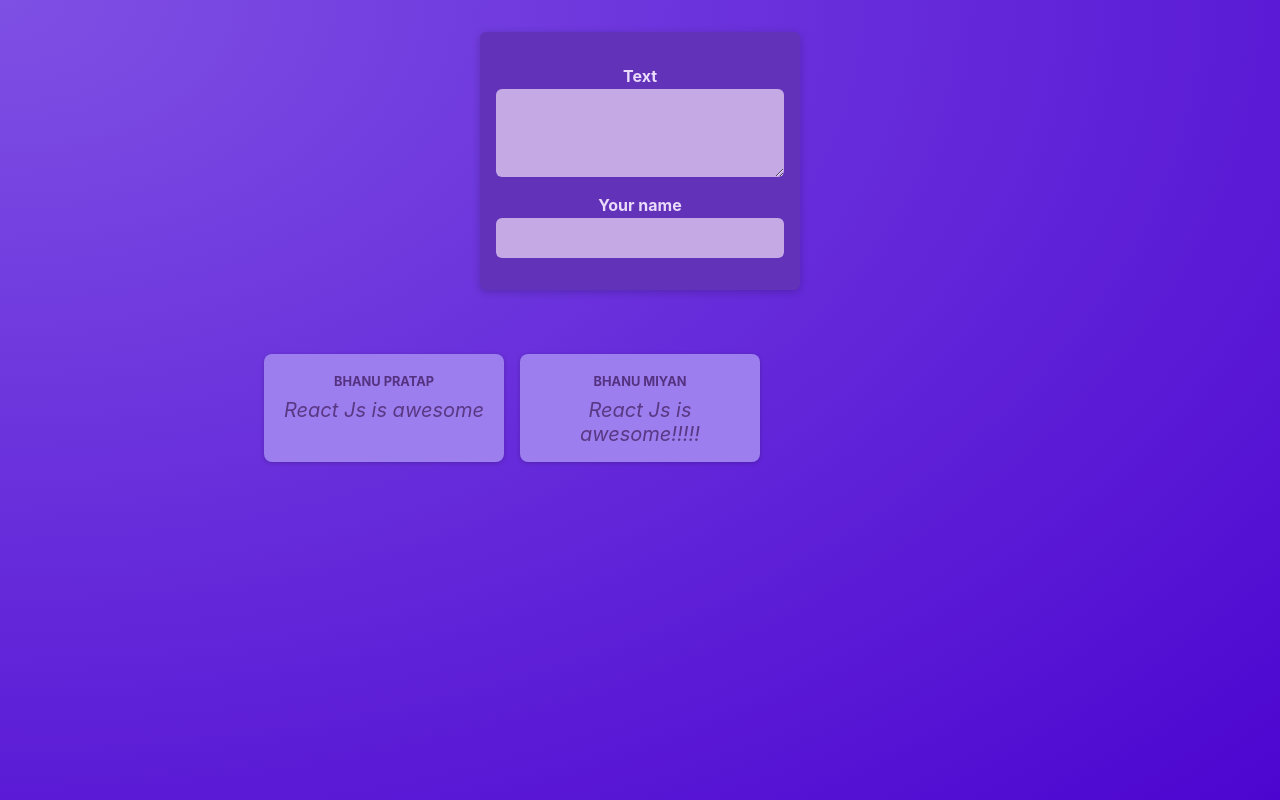
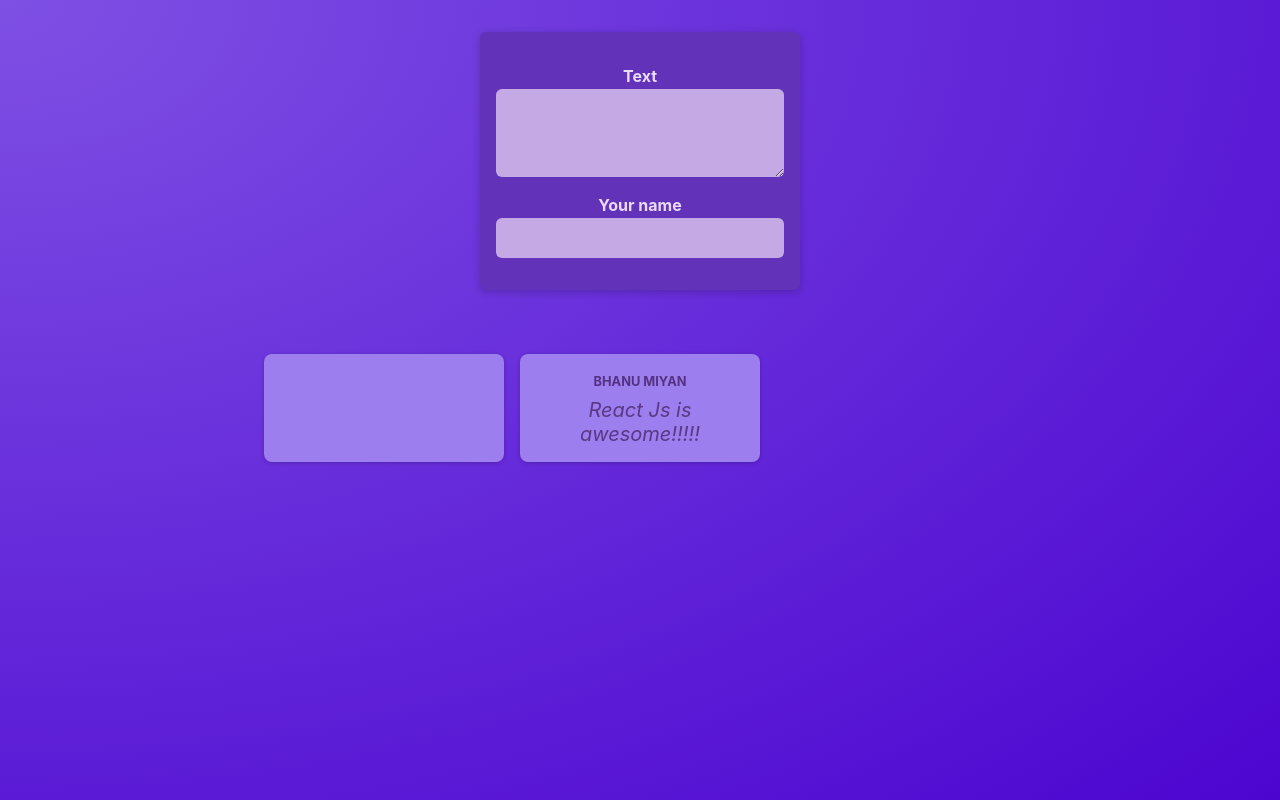
Before and after one commit to thakurbhanu021/Poster-App-ReactJs, a React (Vite) app: page / in a window 1280 px wide. Built offline with nearby package versions, Linux system fonts and the light colour scheme.

Commit message:
lifting state up

```diff
--- a/src/components/NewPost.jsx
+++ b/src/components/NewPost.jsx
@@ -1,15 +1,15 @@
 import classes from './NewPost.module.css';
 
-function NewPost() {
+function NewPost(props) {
   return (
     <form className={classes.form}>
       <p>
         <label htmlFor="body">Text</label>
-        <textarea id="body" required rows={3} />
+        <textarea id="body" required rows={3} onChange={props.onBodyChange}/>
       </p>
       <p>
         <label htmlFor="name">Your name</label>
-        <input type="text" id="name" required />
+        <input type="text" id="name" required  onChange={props.onAuthorChange}/>
       </p>
     </form>
   );
--- a/src/components/PostList.jsx
+++ b/src/components/PostList.jsx
@@ -1,13 +1,24 @@
+import { useState } from "react";
 import NewPost from "./NewPost";
 import Post from "./Post";
 import classes from "./PostList.module.css";
 
-const PostList = () => {
+const PostList = (props) => {
+    const [enteredBody , setEnteredBody] = useState('');
+    const [enteredAuthor , setEnteredAuthor] = useState('');
+
+    const bodyChangeHandler = (event) => {
+        setEnteredBody(event.target.value);
+    }
+
+    const authorChangeHandler = (event) => {
+        setEnteredAuthor(event.target.value)
+    }
     return (
         <>
-        <NewPost/>
+        <NewPost onBodyChange={bodyChangeHandler} onAuthorChange={authorChangeHandler}/>
         <ul className={classes.posts}>
-            <Post author='Bhanu Pratap' text='React Js is awesome'/>
+            <Post author={enteredAuthor} text={enteredBody}/>
             <Post author='Bhanu Miyan' text='React Js is awesome!!!!!'/>
         </ul>
         </>
```
